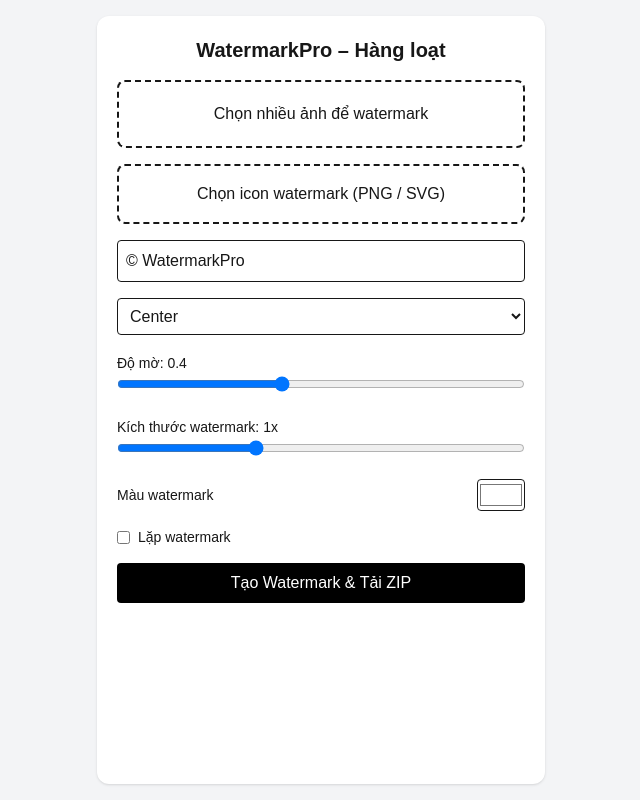
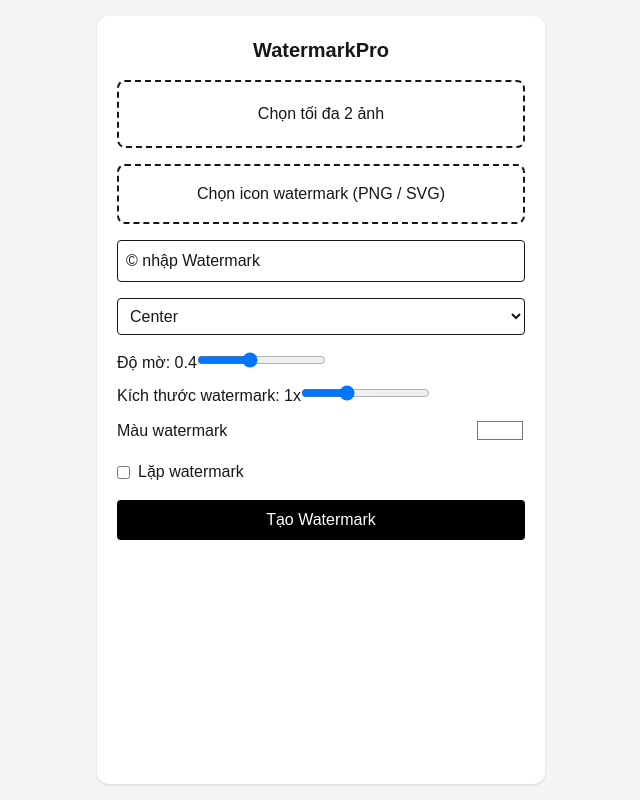
Before and after one commit to hiyoshichannel-boop/WatermarkOnline, a Next.js app: page / in a window 1280 px wide. Shown: the whole page, without its empty margins (319-959 px from the left). Built offline with nearby package versions, Linux system fonts and the light colour scheme.

Commit message:
Update 37

```diff
--- a/app/api/watermark/route.ts
+++ b/app/api/watermark/route.ts
@@ -62,7 +62,7 @@ async function watermarkOneImage(
 
   let base = sharp(imageBuffer);
 
-  // ⚡ giới hạn size cho mobile
+  // giới hạn size để chạy nhanh & tránh quá tải
   const metaRaw = await base.metadata();
   if (metaRaw.width && metaRaw.width > 2000) {
     base = base.resize({ width: 2000, withoutEnlargement: true });
@@ -74,7 +74,7 @@ async function watermarkOneImage(
 
   const overlays: sharp.OverlayOptions[] = [];
 
-  // ===== TEXT =====
+  // ===== TEXT WATERMARK =====
   if (text) {
     const fontSize = clamp(
       Math.floor((imgW / 12) * wmScale),
@@ -125,7 +125,7 @@ async function watermarkOneImage(
     }
   }
 
-  // ===== ICON =====
+  // ===== ICON WATERMARK =====
   if (iconBuffer) {
     const iconSize = clamp(
       Math.floor((imgW / 6) * wmScale),
@@ -174,6 +174,7 @@ async function watermarkOneImage(
     }
   }
 
+  // xuất WebP nhẹ, mobile-friendly
   return base.composite(overlays).webp({ quality: 85 }).toBuffer();
 }
 
@@ -182,8 +183,12 @@ export async function POST(req: Request) {
     const form = await req.formData();
     const files = form.getAll("images") as File[];
 
-    if (!files.length) {
-      return NextResponse.json({ error: "No images" }, { status: 400 });
+    // 🔒 hard limit backend
+    if (files.length === 0 || files.length > 2) {
+      return NextResponse.json(
+        { error: "Chỉ cho phép tối đa 2 ảnh mỗi lần" },
+        { status: 400 }
+      );
     }
 
     const text = (form.get("text") as string) || "";
@@ -209,7 +214,9 @@ export async function POST(req: Request) {
     for (let i = 0; i < files.length; i++) {
       const buf = Buffer.from(await files[i].arrayBuffer());
 
-      const out = await watermarkOneImage(buf, {
+      const out = await watermarkOneImage(
+        buf,
+        {
           text,
           iconBuffer,
           position,
@@ -217,7 +224,9 @@ export async function POST(req: Request) {
           color,
           repeat,
           wmScale,
-      }, font);
+        },
+        font
+      );
 
       zip.file(`watermark_${i + 1}.webp`, out);
     }
@@ -225,14 +234,17 @@ export async function POST(req: Request) {
     const zipBuffer = await zip.generateAsync({ type: "nodebuffer" });
 
     return new NextResponse(new Uint8Array(zipBuffer), {
-
       headers: {
         "Content-Type": "application/zip",
-        "Content-Disposition": "attachment; filename=watermarked-images.zip",
+        "Content-Disposition":
+          "attachment; filename=watermarked-images.zip",
       },
     });
   } catch (err) {
-    console.error(err);
-    return NextResponse.json({ error: "Server error" }, { status: 500 });
+    console.error("WATERMARK ERROR:", err);
+    return NextResponse.json(
+      { error: "Server error" },
+      { status: 500 }
+    );
   }
 }
--- a/app/layout.tsx
+++ b/app/layout.tsx
@@ -1,8 +1,10 @@
 import type { Metadata } from "next";
 import { Geist, Geist_Mono } from "next/font/google";
+import Script from "next/script";
+import { Analytics } from "@vercel/analytics/next";
 import "./globals.css";
-import { Analytics } from "@vercel/analytics/next"
 
+// ================= FONT =================
 const geistSans = Geist({
   variable: "--font-geist-sans",
   subsets: ["latin"],
@@ -13,8 +15,12 @@ const geistMono = Geist_Mono({
   subsets: ["latin"],
 });
 
+// ================= GA ID =================
+const GA_ID = "G-K866WSXRB3"; // 👉 có thể chuyển sang env nếu muốn
+
+// ================= METADATA =================
 export const metadata: Metadata = {
-   metadataBase: new URL("https://watermarkpro.io.vn"),
+  metadataBase: new URL("https://watermarkpro.io.vn"),
 
   title: {
     default: "WatermarkPro – Chèn Watermark Ảnh Online Miễn Phí",
@@ -63,7 +69,7 @@ export const metadata: Metadata = {
       "Công cụ chèn watermark ảnh online: chữ & icon, resize watermark, chọn vị trí, hỗ trợ tiếng Việt. Dùng miễn phí, không cần đăng ký.",
     images: [
       {
-        url: "/og-image.png", // 👉 bồ nên tạo ảnh này (1200x630)
+        url: "/og-image.png",
         width: 1200,
         height: 630,
         alt: "WatermarkPro – Chèn Watermark Ảnh Online",
@@ -86,17 +92,39 @@ export const metadata: Metadata = {
   category: "technology",
 };
 
+// ================= ROOT LAYOUT =================
 export default function RootLayout({
   children,
 }: Readonly<{
   children: React.ReactNode;
 }>) {
   return (
-    <html lang="en">
+    <html lang="vi">
+      <head>
+        {/* ===== Google Analytics GA4 ===== */}
+        <Script
+          src={`https://www.googletagmanager.com/gtag/js?id=${GA_ID}`}
+          strategy="afterInteractive"
+        />
+        <Script id="ga4-init" strategy="afterInteractive">
+          {`
+            window.dataLayer = window.dataLayer || [];
+            function gtag(){dataLayer.push(arguments);}
+            gtag('js', new Date());
+            gtag('config', '${GA_ID}', {
+              page_path: window.location.pathname,
+            });
+          `}
+        </Script>
+      </head>
+
       <body
         className={`${geistSans.variable} ${geistMono.variable} antialiased`}
       >
         {children}
+
+        {/* ===== Vercel Analytics (optional) ===== */}
+        <Analytics />
       </body>
     </html>
   );
--- a/app/page.tsx
+++ b/app/page.tsx
@@ -9,7 +9,7 @@ export default function Home() {
   const [images, setImages] = useState<File[]>([]);
   const [icon, setIcon] = useState<File | null>(null);
 
-  const [text, setText] = useState("© WatermarkPro");
+  const [text, setText] = useState("© nhập Watermark");
   const [position, setPosition] = useState("center");
   const [opacity, setOpacity] = useState(0.4);
   const [color, setColor] = useState("#ffffff");
@@ -20,8 +20,13 @@ export default function Home() {
   const [error, setError] = useState<string | null>(null);
 
   const submit = async () => {
-    if (!images.length) {
-      setError("Vui lòng chọn ít nhất 1 ảnh");
+    if (images.length === 0) {
+      setError("Vui lòng chọn ảnh");
+      return;
+    }
+
+    if (images.length > 2) {
+      alert("Chỉ được upload tối đa 2 ảnh mỗi lần.");
       return;
     }
 
@@ -29,10 +34,7 @@ export default function Home() {
     setError(null);
 
     const f = new FormData();
-
-    images.forEach((img) => {
-      f.append("images", img);
-    });
+    images.forEach((img) => f.append("images", img));
 
     f.append("text", text);
     f.append("position", position);
@@ -56,7 +58,6 @@ export default function Home() {
       const blob = await res.blob();
       const url = URL.createObjectURL(blob);
 
-      // tải file ZIP
       const a = document.createElement("a");
       a.href = url;
       a.download = "watermarked-images.zip";
@@ -74,26 +75,32 @@ export default function Home() {
     <main className="min-h-screen bg-gray-100 flex justify-center p-4">
       <div className="w-full max-w-md bg-white p-5 rounded-xl shadow space-y-4">
         <h1 className="text-xl font-bold text-center">
-          WatermarkPro – Hàng loạt
+          WatermarkPro
         </h1>
 
-        {/* MULTI IMAGE UPLOAD */}
+        {/* UPLOAD IMAGES */}
         <div
           onClick={() => imagesRef.current?.click()}
           className="border-2 border-dashed rounded-lg p-5 text-center cursor-pointer hover:bg-gray-50"
         >
           {images.length
             ? `Đã chọn ${images.length} ảnh`
-            : "Chọn nhiều ảnh để watermark"}
+            : "Chọn tối đa 2 ảnh"}
           <input
             ref={imagesRef}
             hidden
             type="file"
             accept="image/*"
             multiple
-            onChange={(e) =>
-              setImages(Array.from(e.target.files || []))
+            onChange={(e) => {
+              const files = Array.from(e.target.files || []);
+              if (files.length > 2) {
+                alert("Chỉ được upload tối đa 2 ảnh mỗi lần.");
+                e.target.value = "";
+                return;
               }
+              setImages(files);
+            }}
           />
         </div>
 
@@ -114,15 +121,12 @@ export default function Home() {
           />
         </div>
 
-        {/* TEXT */}
         <input
           className="border rounded p-2 w-full"
           value={text}
           onChange={(e) => setText(e.target.value)}
-          placeholder="Nội dung watermark"
         />
 
-        {/* POSITION */}
         <select
           className="border rounded p-2 w-full"
           value={position}
@@ -135,11 +139,7 @@ export default function Home() {
           <option value="bottom-right">Bottom Right</option>
         </select>
 
-        {/* OPACITY */}
-        <div>
-          <label className="text-sm font-medium">
-            Độ mờ: {opacity}
-          </label>
+        <label>Độ mờ: {opacity}</label>
         <input
           type="range"
           min="0"
@@ -147,15 +147,9 @@ export default function Home() {
           step="0.05"
           value={opacity}
           onChange={(e) => setOpacity(+e.target.value)}
-            className="w-full"
         />
-        </div>
-
-        {/* SCALE */}
-        <div>
-          <label className="text-sm font-medium">
-            Kích thước watermark: {wmScale}x
-          </label>
+<br/>
+        <label>Kích thước watermark: {wmScale}x</label>
         <input
           type="range"
           min="0.5"
@@ -163,25 +157,18 @@ export default function Home() {
           step="0.1"
           value={wmScale}
           onChange={(e) => setWmScale(+e.target.value)}
-            className="w-full"
         />
-        </div>
 
-        {/* COLOR */}
         <div className="flex items-center justify-between">
-          <label className="text-sm font-medium">
-            Màu watermark
-          </label>
+          <label>Màu watermark</label>
           <input
             type="color"
             value={color}
             onChange={(e) => setColor(e.target.value)}
-            className="w-12 h-8 border rounded"
           />
         </div>
 
-        {/* REPEAT */}
-        <label className="flex items-center gap-2 text-sm">
+        <label className="flex items-center gap-2">
           <input
             type="checkbox"
             checked={repeat}
@@ -190,15 +177,12 @@ export default function Home() {
           Lặp watermark
         </label>
 
-        {/* SUBMIT */}
         <button
           onClick={submit}
           disabled={loading}
           className="w-full bg-black text-white py-2 rounded disabled:opacity-50"
         >
-          {loading
-            ? `Đang xử lý ${images.length} ảnh...`
-            : "Tạo Watermark & Tải ZIP"}
+          {loading ? "Đang xử lý..." : "Tạo Watermark "}
         </button>
 
         {error && (
```
Lines whose indentation alone changed are shown as unchanged.
